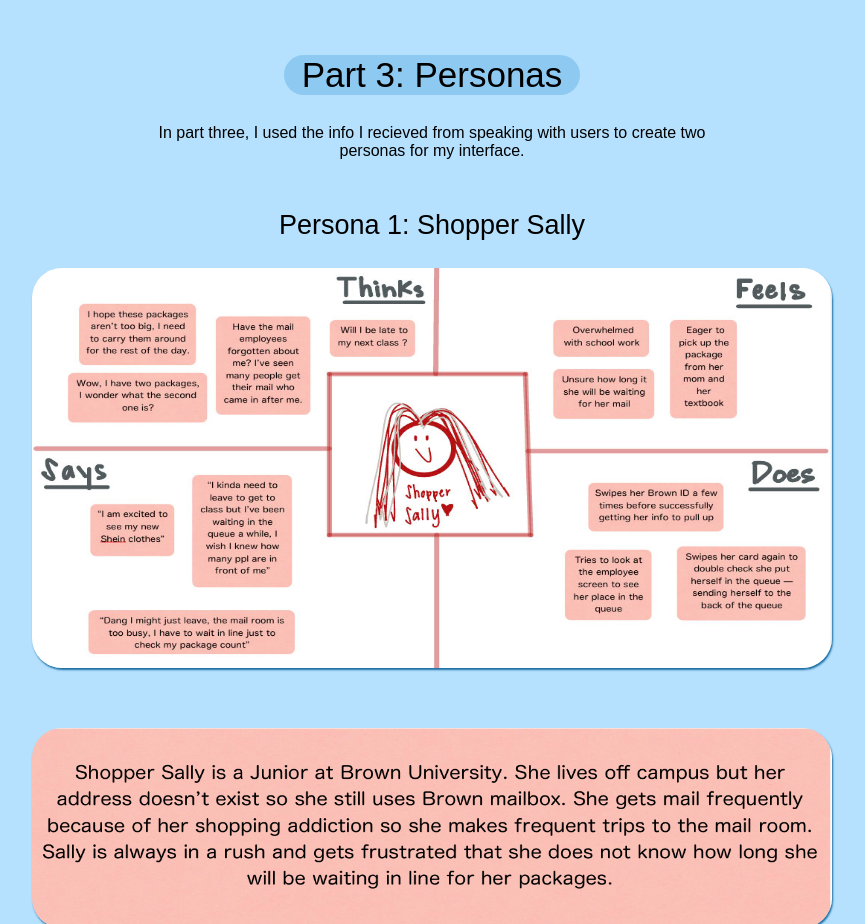
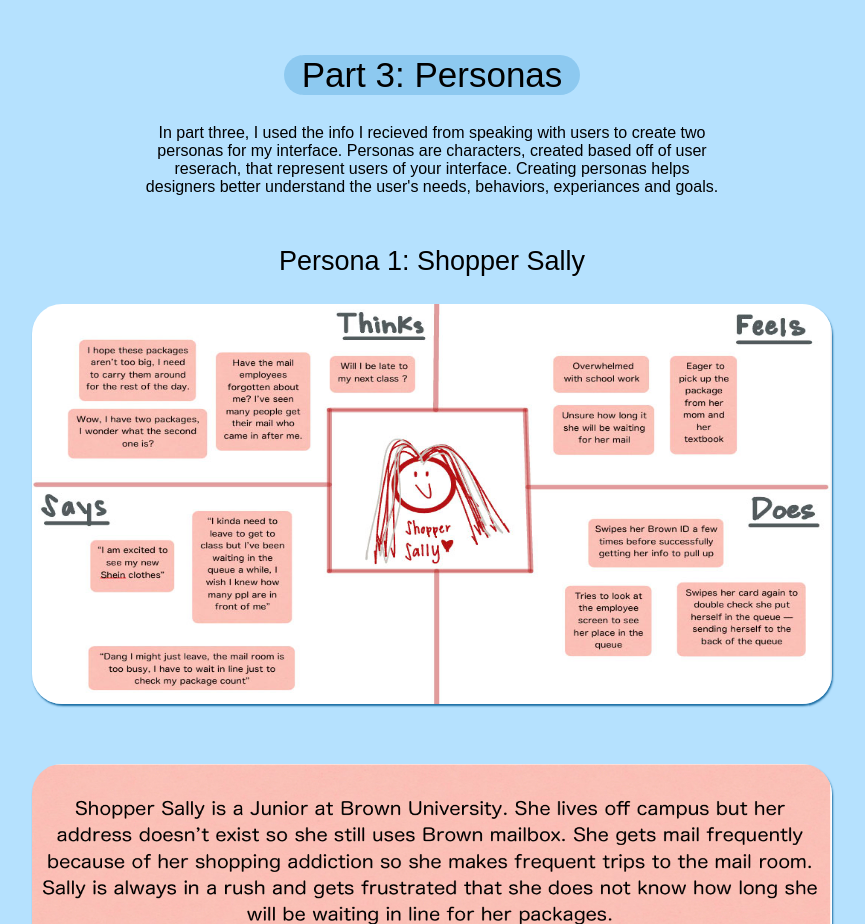
Before and after one commit to LittleLlama246/personasANDstoryboarding, a plain HTML site: page index.html in a window 1280 px wide. Shown: the part 3140-4064 px from the top of the page, without its empty margins (208-1073 px from the left). Drawn offline with Linux system fonts and the light colour scheme.

Commit message:
Update index.html
part 3 changes

```diff
--- a/index.html
+++ b/index.html
@@ -34,8 +34,9 @@
 
       <h2 class="button-34">Part 3: Personas</h2>
 
-      <p>In part three, I used the info I recieved from speaking with users to create two personas for my interface.
-      </p>
+      <p>In part three, I used the info I recieved from speaking with users to create two personas for my interface. Personas are characters,
+	 created based off of user reserach, that represent users of your interface. Creating personas helps designers better understand the
+	 user's needs, behaviors, experiances and goals. </p>
 
       <h3>Persona 1: Shopper Sally</h3>
       <div class="image"> <img src="personasPhotos/part3.jpg" alt="shopper sally photo" width="800" height="400"> </div>
```
